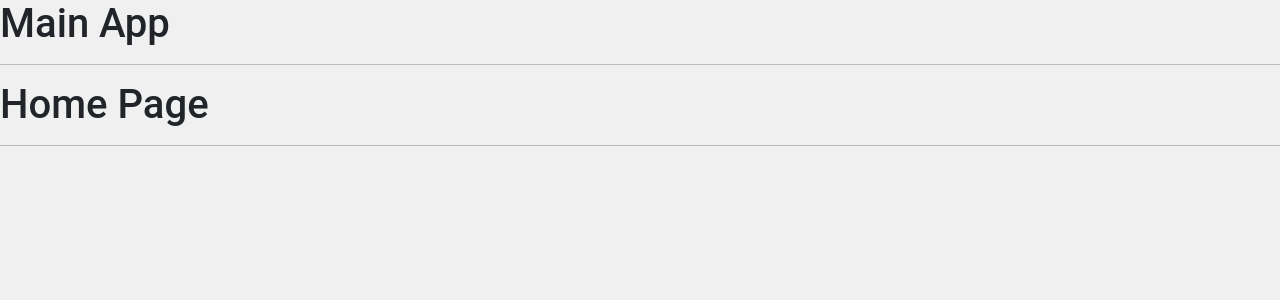
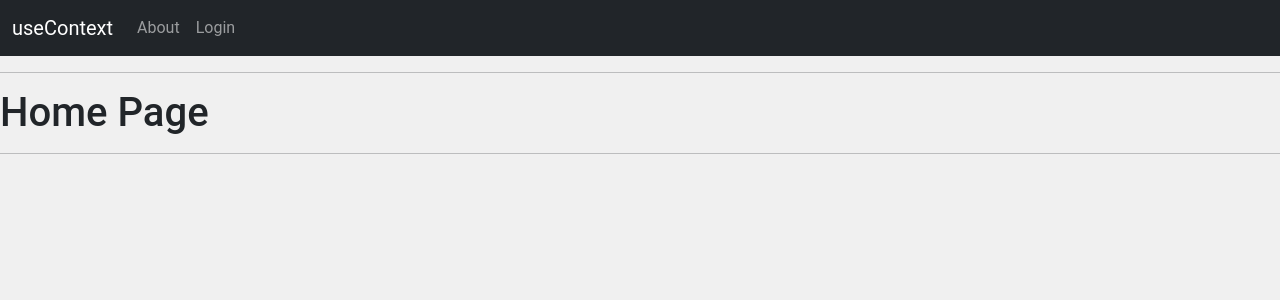
Before and after one commit to htmtmx/hooks-app, a React (Vite) app: page / in a window 1280 px wide. Shown: the top 300 px of the page. Built offline with nearby package versions, Linux system fonts and the light colour scheme.

Commit message:
✨ Add Navbar component for improved navigation in MainApp

```diff
--- a/src/09_useContext/MainApp.jsx
+++ b/src/09_useContext/MainApp.jsx
@@ -2,11 +2,12 @@
 import { HomePage } from "./HomePage";
 import { LoginPage } from "./LoginPage";
 import { AboutPage } from "./AboutPage";
+import { Navbar } from "./Navbar";
 
 export const MainApp = () => {
     return (
         <>
-            <h1>Main App</h1>
+            <Navbar/>
             <hr />
             <Routes>
                 <Route path="/" element={<HomePage />}/>
--- /dev/null
+++ b/src/09_useContext/Navbar.jsx
@@ -0,0 +1,23 @@
+import { Link, NavLink } from "react-router-dom"
+
+export const Navbar = () => {
+    return (
+        <nav className="navbar navbar-expand-lg navbar-dark bg-dark">
+            <div className="container-fluid">
+                <Link className="navbar-brand" to="/">useContext</Link>
+                <div className="collapse navbar-collapse" id="navbarSupportedContent">
+                    <ul className="navbar-nav me-auto mb-2 mb-lg-0">
+                        <li className="nav-item">
+                            <NavLink className={({ isActive }) => `nav-link ${isActive ? 'active' : ''}`} to="/about">
+                                About
+                            </NavLink>
+                        </li>
+                        <li className="nav-item">
+                            <NavLink className={({isActive })=>`nav-link ${isActive ? 'active': ''}`} to="/login">Login</NavLink>
+                        </li>
+                    </ul>
+                </div>
+            </div>
+        </nav>
+    )
+}
```
